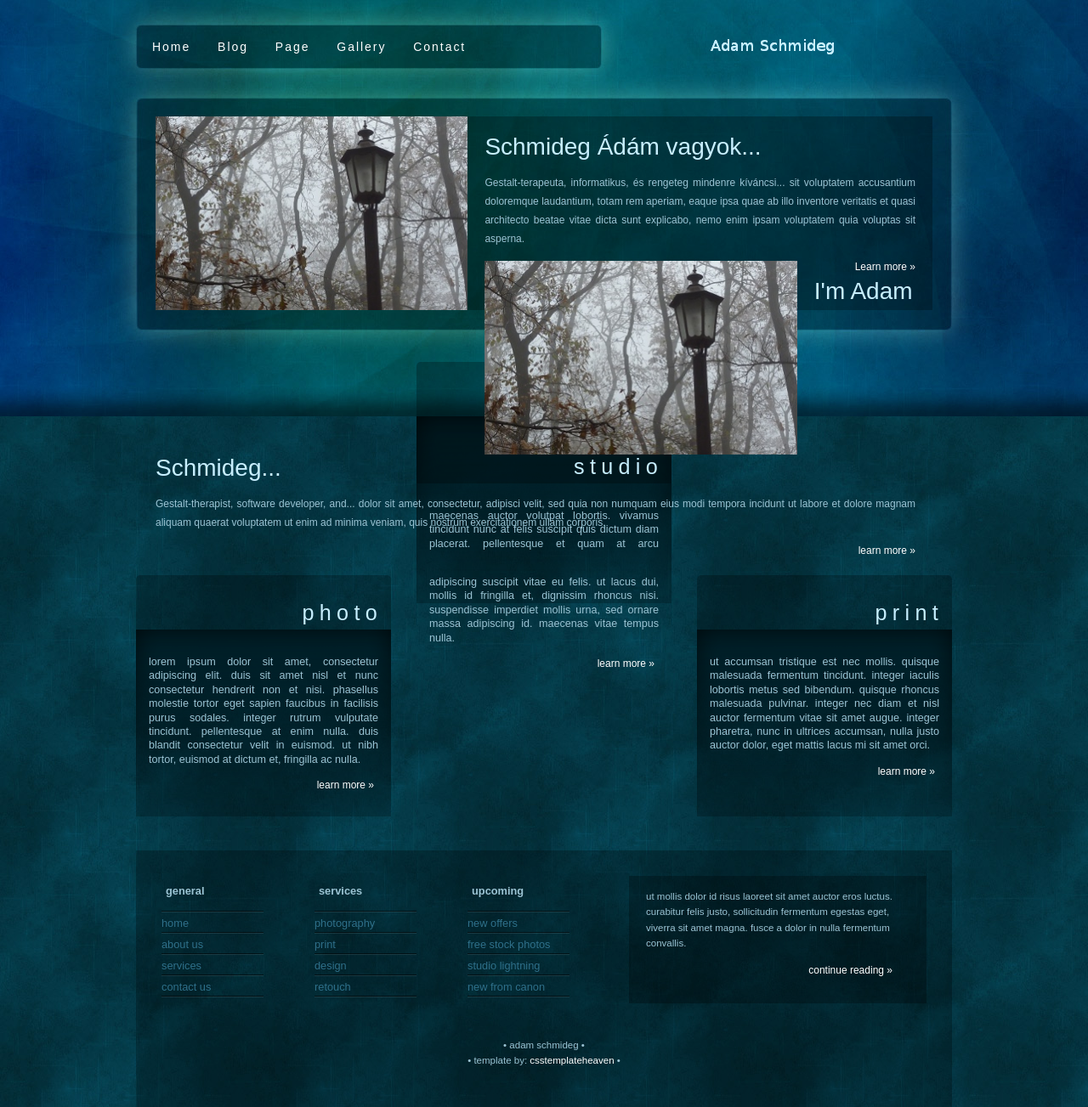
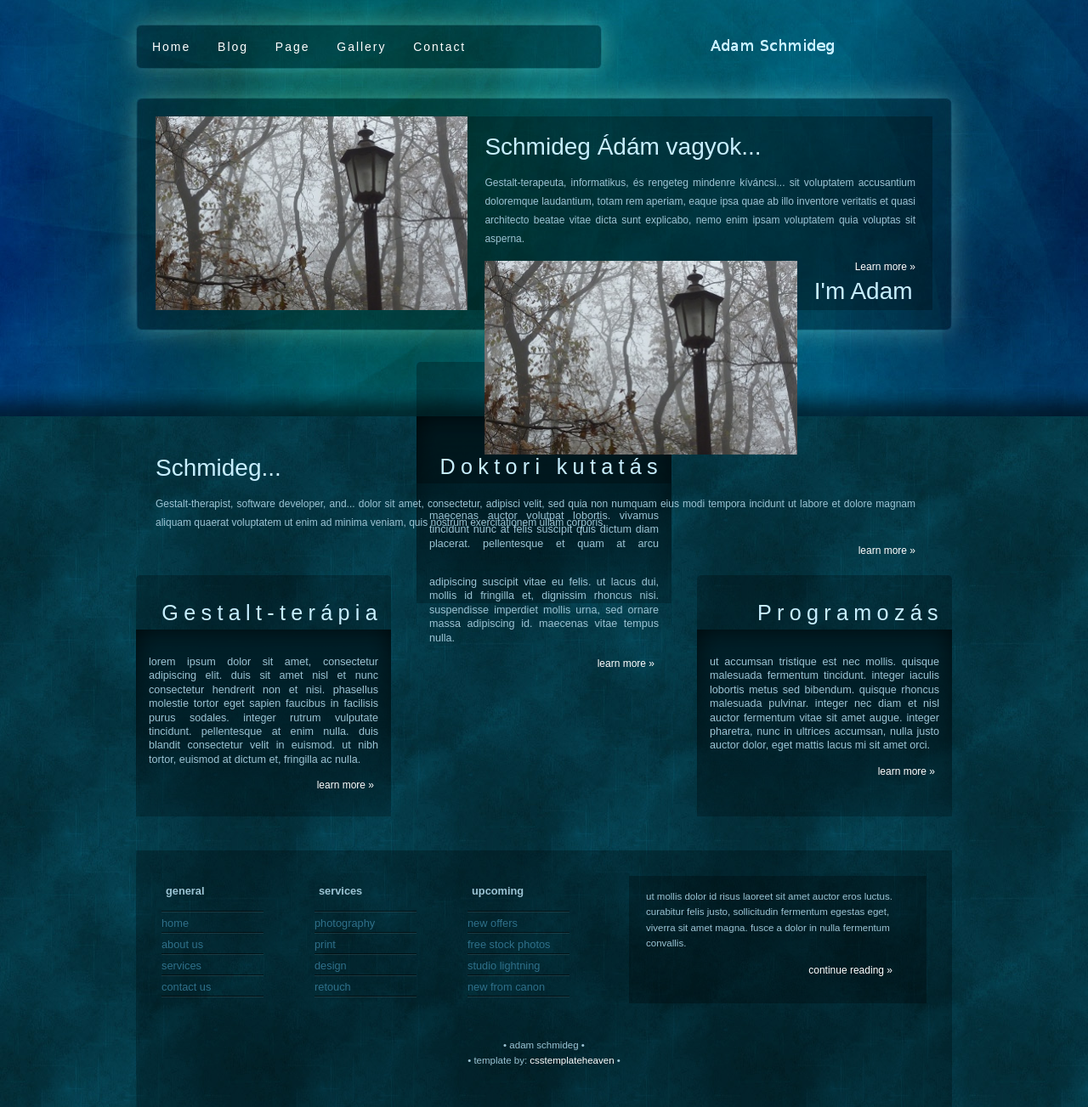
Before and after one commit to adamschmideg/adamschmideg.github.com, a Jekyll site: the page newindex.html, which Jekyll copies as it is, in a window 1280 px wide. Shown: the whole page at 85% size. Built offline with Jekyll 4.4.1, drawn with Linux system fonts in a browser that asks for light colours; nearby versions of some CDN libraries; library files that are not in the unit come from our copies.

Commit message:
főcímek

```diff
--- a/newindex.html
+++ b/newindex.html
@@ -127,19 +127,19 @@ $(document).ready(function() {
 
 
 <div id="left">
-<h3 class="frontpage_heading">photo</h3>
+<h3 class="frontpage_heading">Gestalt-terápia</h3>
 <p class="frontpage_text">lorem ipsum dolor sit amet, consectetur adipiscing elit. duis sit amet nisl et nunc consectetur hendrerit non et nisi. phasellus molestie tortor eget sapien faucibus in facilisis purus sodales. integer rutrum vulputate tincidunt. pellentesque at enim nulla. duis blandit consectetur velit in euismod. ut nibh tortor, euismod at dictum et, fringilla ac nulla.</p>
 <a class="read_more" href="#">learn more &raquo;</a>
 </div><!-- close left -->
 
 <div id="right">
-<h3 class="frontpage_heading">print</h3>
+<h3 class="frontpage_heading">Programozás</h3>
 <p class="frontpage_text">ut accumsan tristique est nec mollis. quisque malesuada fermentum tincidunt. integer iaculis lobortis metus sed bibendum. quisque rhoncus malesuada pulvinar. integer nec diam et nisl auctor fermentum vitae sit amet augue. integer pharetra, nunc in ultrices accumsan, nulla justo auctor dolor, eget mattis lacus mi sit amet orci.</p>
 <a class="read_more" href="#">learn more &raquo;</a>
 </div><!-- close right -->
 
 <div id="middle">
-<h3 class="frontpage_heading">studio</h3>
+<h3 class="frontpage_heading">Doktori kutatás</h3>
 <p class="frontpage_text">maecenas auctor volutpat lobortis. vivamus tincidunt nunc at felis suscipit quis dictum diam placerat. pellentesque et quam at arcu adipiscing suscipit vitae eu felis. ut lacus dui, mollis id fringilla et, dignissim rhoncus nisi. suspendisse imperdiet mollis urna, sed ornare massa adipiscing id. maecenas vitae tempus nulla.</p>
 <a class="read_more" href="#">learn more &raquo;</a>
 </div><!-- close middle -->
```
